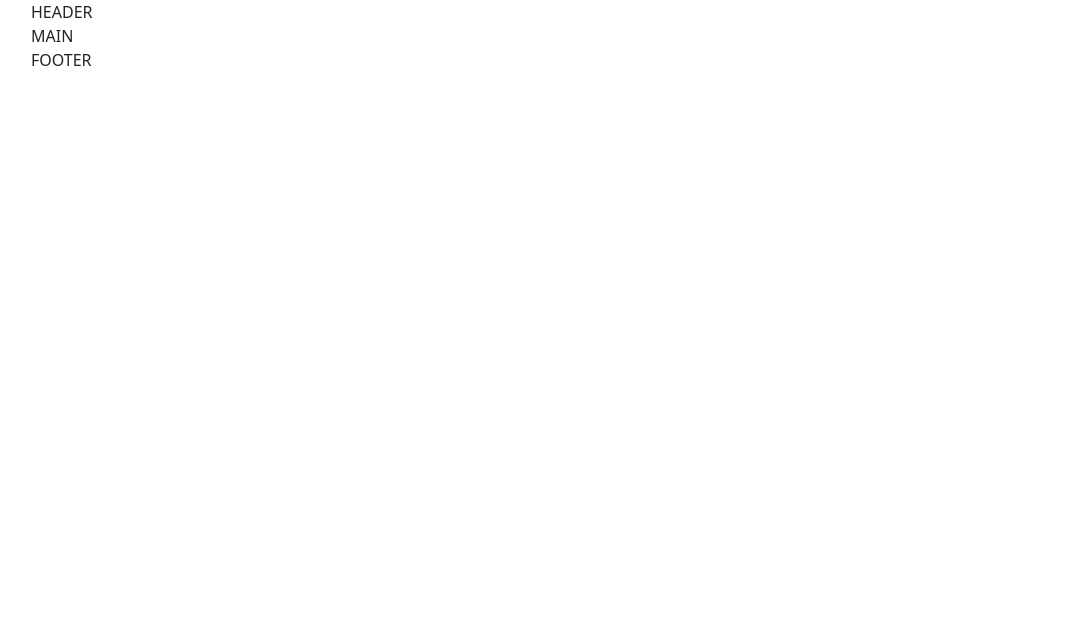
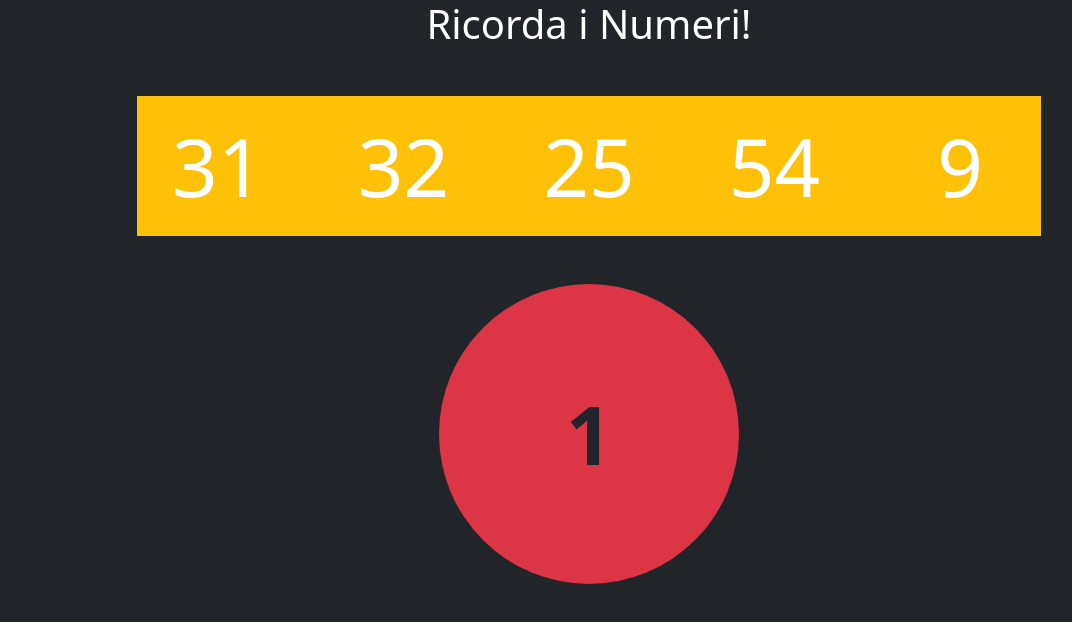
Before and after one commit to maicolkutchoukov/js-simon, a plain HTML site: page index.html in a window 1280 px wide. Shown: the whole page, without its empty margins (51-1123 px from the left). Drawn offline with nearby package versions, Linux system fonts and the light colour scheme.

Commit message:
Completato esercizio

```diff
--- a/css/style.css
+++ b/css/style.css
@@ -0,0 +1,27 @@
+.my-container{
+    max-width: 1000px;
+    margin: 0 auto;
+}
+
+/* .numbers {
+    background-color: blue;
+    font-size: 5rem;
+    color: white;
+} */
+
+.numbers .row .col {
+    font-size: 5rem;
+    display: flex;
+    align-items: center;
+    justify-content: center;
+    padding: 10px;
+}
+
+#timer {
+    width: 300px;
+    height: 300px;
+    line-height: 300px;
+    font-size: 5rem;
+    border-radius: 50%;
+    margin: 0 auto
+}
--- a/index.html
+++ b/index.html
@@ -3,7 +3,7 @@
     <head>
         <meta charset="UTF-8">
         <meta name="viewport" content="width=device-width, initial-scale=1.0">
-        <title>Template HTML CSS</title>
+        <title>Indovina il numero!</title>
 
         <!-- FONT AWESOME -->
         <link rel="stylesheet" href="https://cdnjs.cloudflare.com/ajax/libs/font-awesome/6.4.2/css/all.min.css" integrity="sha512-z3gLpd7yknf1YoNbCzqRKc4qyor8gaKU1qmn+CShxbuBusANI9QpRohGBreCFkKxLhei6S9CQXFEbbKuqLg0DA==" crossorigin="anonymous" referrerpolicy="no-referrer" />
@@ -12,31 +12,19 @@
         <link href="https://cdn.jsdelivr.net/npm/bootstrap@5.3.2/dist/css/bootstrap.min.css" rel="stylesheet" integrity="sha384-T3c6CoIi6uLrA9TneNEoa7RxnatzjcDSCmG1MXxSR1GAsXEV/Dwwykc2MPK8M2HN" crossorigin="anonymous">
         <link rel="stylesheet" href="css/style.css">
     </head>
-    <body>
+    <body class="bg-dark">
 
-        <!-- Inizio Header Principale -->
-        <header>
-            <div class="container">
-                HEADER
+        <div class="my-container">
+            <h1 class="text-white text-center">Ricorda i Numeri!</h1>
+            <div class="numbers m-5 fs-1 text-white bg-warning">
+                <div class="row flex-wrap justify-content-between align-items-center">
+
+                </div>
             </div>
-        </header>
-        <!-- Fine Header Principale -->
+            <div id="timer" class="d-flex align-items-center justify-content-center fw-bold bg-danger d-none"></div>
+            <p id="result" class="text-info text-center fs-1"></p>
+        </div>
 
-        <!-- Inizio Main -->
-        <main>
-            <div class="container">
-                MAIN
-            </div>
-        </main>
-        <!-- Fine Main -->
-
-        <!-- Inizio Footer Principale -->
-        <footer>
-            <div class="container">
-                FOOTER
-            </div>
-        </footer>
-        <!-- Fine Footer Principale -->
         <script src="js/scripts.js" type="text/javascript"></script>
     </body>
 </html>
--- a/js/scripts.js
+++ b/js/scripts.js
@@ -1 +1,100 @@
-console.log('Template html-css-js');
+/*
+
+Descrizione: Visualizzare in pagina 5 numeri casuali.
+Da lì parte un timer di 30 secondi.
+Dopo 30 secondi i numeri scompaiono e l'utente deve inserire,
+uno alla volta, i numeri che ha visto precedentemente, tramite il prompt().
+Dopo che sono stati inseriti i 5 numeri, il software dice
+quanti e quali dei numeri da indovinare sono stati individuati.
+Consigli del giorno: * Pensate prima in italiano.
+* Dividete in piccoli problemi la consegna.
+* Individuate gli elementi di cui avete bisogno per realizzare il programma.
+
+*/
+
+
+const myContainer = document.querySelector('.my-container');
+const numbers = document.querySelector('.numbers');
+let row = document.querySelector('.row');
+const result = document.getElementById('result');
+
+// let randomNumber = getRandomNumber(1, 100)
+const randomNumbers = [];
+const userNumbers = [];
+// for (let i = 0; i < 5; i++) {
+while (randomNumbers.length < 5){
+
+    // const myNumberDiv = document.createElement('div');
+    let randomNumber = getRandomNumber(1, 100);
+    if (!randomNumbers.includes(randomNumber)){
+        // const row = document.querySelector('.row');
+        const col = document.createElement('div');
+        col.classList.add('col', 'rounded');
+        row.append(col)
+        randomNumbers.push(randomNumber);
+        col.innerHTML = randomNumber;
+    }
+}
+let clock = setInterval(timerFunction , 1000);
+let request = setTimeout(requestNumbers, 6100)
+console.log(randomNumbers)
+
+
+
+
+
+//  Funzioni
+// Generazione numero random
+function getRandomNumber(min, max) {
+    return Math.floor(Math.random() * (max - min + 1) ) + min;
+}
+
+// Timer di 30 secondi
+let counter = 5
+function timerFunction () {
+    const timer = document.getElementById('timer');
+    timer.classList.remove('d-none');
+    if (counter != 0){
+        timer.innerHTML = counter
+        console.log(counter);
+        counter--
+    } else {
+        timer.classList.add('d-none')
+        timer.innerHTML = '';
+        row.innerHTML = "";
+        clearInterval(clock)
+    }
+}
+let points = 0
+console.log('punti:', points)
+function requestNumbers(){
+
+    for (let i = 0; i < randomNumbers.length; i++) {
+
+        let userNumber = parseInt(prompt('Inserisci il numero'));
+        if (randomNumbers.includes(userNumber)){
+
+            userNumbers.push(userNumber);
+            points++
+            // const userNumberDiv = document.createElement('div');
+            // col.innerHTML = userNumber;
+            // col.append(userNumberDiv)
+            console.log(userNumber)
+            console.log(points)
+        }
+    }
+    for (let k = 0; k < userNumbers.length; k++){
+        let col = document.createElement('div');
+        col.classList.add('col');
+        col.innerHTML = userNumbers[k];
+        row.append(col);
+        console.log(col);
+    }
+    if (userNumbers.length != 0) {
+        result.innerHTML = `Hai totalizzato ${points} punti`
+        console.log(points)
+    } else if (userNumbers.length == 0){
+    result.innerHTML = 'Non ne hai azzeccato nemmeno uno'
+    console.log(points)
+    }
+}
```
